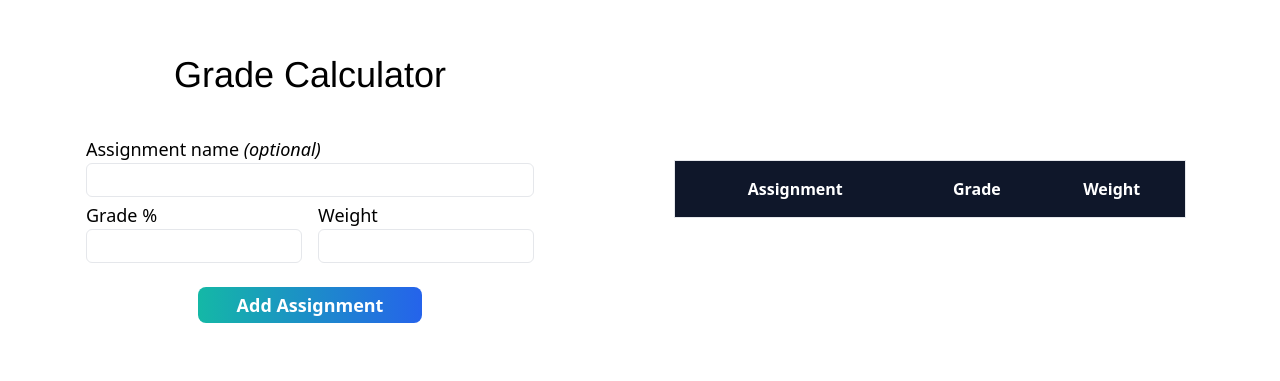
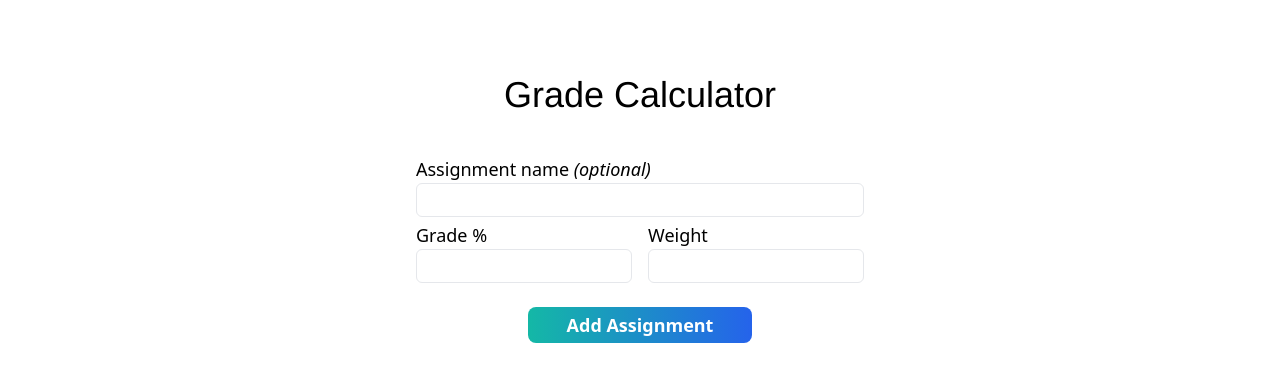
Before and after one commit to matthewholandez/grade-calculator, a Next.js app: page / in a window 1280 px wide. Shown: the part 211-592 px from the top of the page. Built offline with nearby package versions, Linux system fonts and the light colour scheme.

Commit message:
center form if no assignments

```diff
--- /dev/null
+++ b/src/components/FormCenter.tsx
@@ -0,0 +1,47 @@
+import React from "react";
+
+interface AssignmentFormProps {
+  onSubmit: (event: React.FormEvent<HTMLFormElement>) => void;
+}
+
+export default function FormCenter({ onSubmit }: AssignmentFormProps) {
+  return (
+    <div className="flex flex-grow min-h-screen flex-col items-center justify-center bg-white gap-10">
+      <section id="header">
+        <div className="container flex flex-col items-center justify-center gap-1 text-black font-thew">
+          <h1 className="text-4xl font-light">Grade Calculator</h1>
+        </div>
+      </section>
+      <section id="calculator" className="w-full max-w-xs sm:max-w-sm md:max-w-md">
+        <form className="flex flex-col gap-1" onSubmit={onSubmit}>
+          <div className="flex flex-col">
+            <label className="text-lg">
+              Assignment name <span className="italic">(optional)</span>
+            </label>
+            <input className="px-1 py-1 border rounded-md" name="assignmentName" />
+          </div>
+          <div className="grid grid-cols-2 gap-4 mb-5">
+            <div className="flex flex-col">
+              <label className="text-lg">
+                Grade %
+              </label>
+              <input className="py-1 px-1 border rounded-md" type="number" max="100" name="grade" />
+            </div>
+            <div className="flex flex-col ">
+              <label className="text-lg">
+                Weight
+              </label>
+              <input className="py-1 px-1 border rounded-md" type="number" name="weight" />
+            </div>
+          </div>
+          <button
+            type="submit"
+            className="text-lg font-semibold bg-gradient-to-r from-teal-500 to-blue-600 w-1/2 mx-auto rounded-lg text-white py-1"
+          >
+            Add Assignment
+          </button>
+        </form>
+      </section>
+    </div>
+  );
+}
--- a/src/pages/index.tsx
+++ b/src/pages/index.tsx
@@ -1,6 +1,7 @@
 import React, { useState } from "react";
 import Head from '../components/Head';
 import Form from '../components/Form';
+import FormCenter from '../components/FormCenter';
 import Table from '../components/Table'
 
 export default function Home() {
@@ -17,7 +18,6 @@
     event.preventDefault();
 
     const formData = new FormData(event.currentTarget);
-
     const newAssignment: Assignment = {
       assignmentName: formData.get("assignmentName") as string,
       grade: Number(formData.get("grade") as string),
@@ -34,10 +34,16 @@
     <>
       <Head/>
       <main>
-        <div className="flex flex-col md:flex-row mt-5 md:mt-0 px-10 gap-10">
-          <Form onSubmit={handleAddAssignment} />
-          <Table assignments={assignments} />
-        </div>
+        {assignments.length > 0 ? (
+          <div className="flex flex-col md:flex-row mt-5 md:mt-0 px-10 gap-10">
+            <Form onSubmit={handleAddAssignment} />
+            <Table assignments={assignments} />
+          </div>
+        ) : (
+          <div className="flex mt-5 px-10 gap-10">
+            <FormCenter onSubmit={handleAddAssignment} />
+          </div>
+        )}
       </main>
     </>
   );
```
